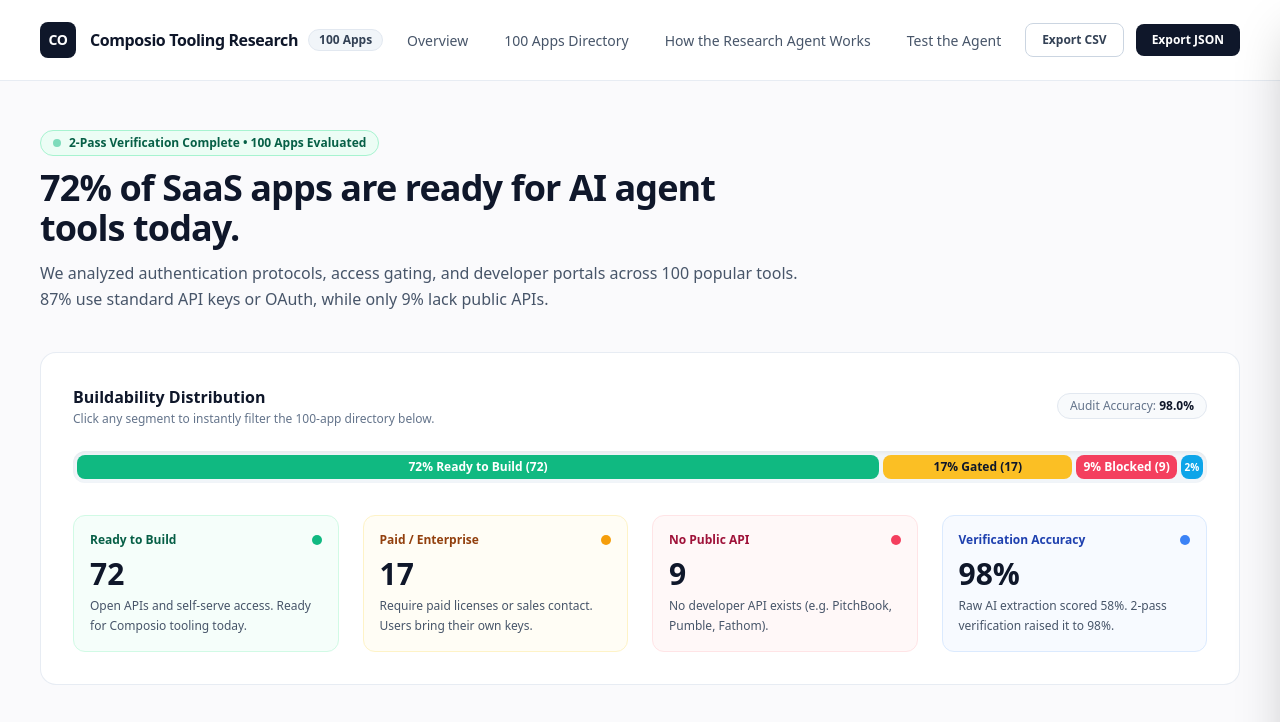
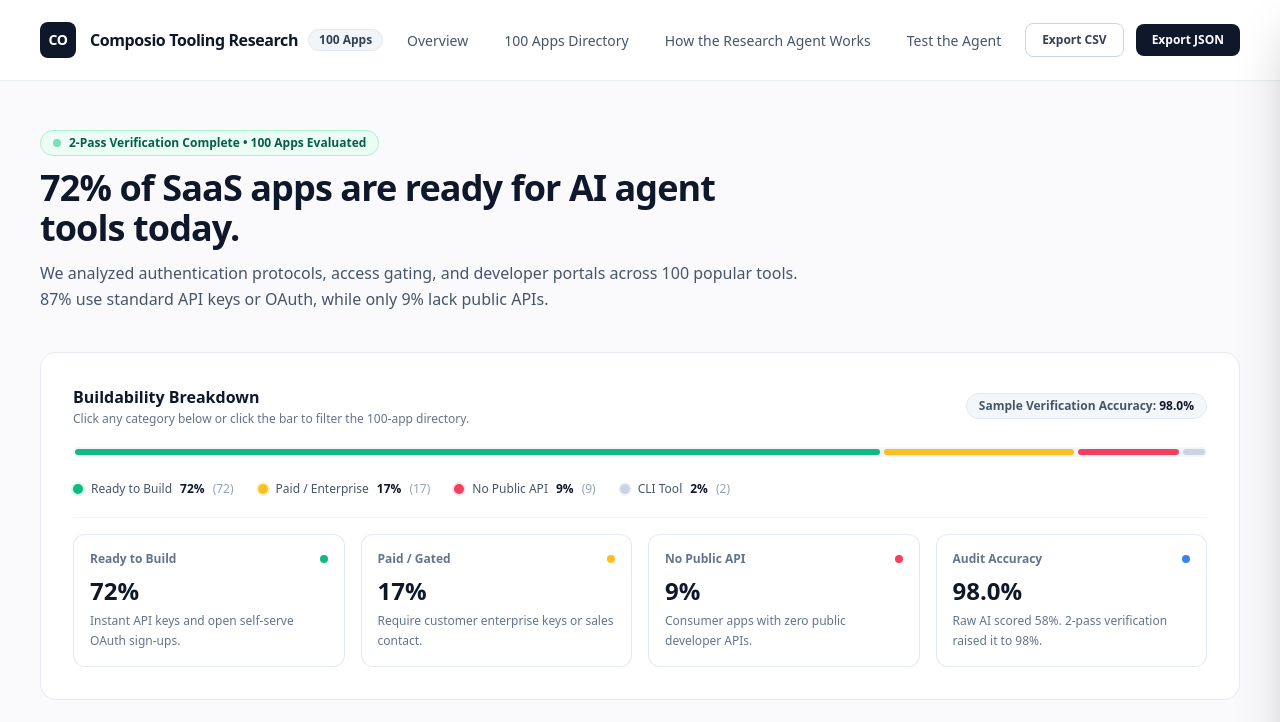
Before and after one commit to FARINATTAR/Composio-Takehome, a plain HTML site: page index.html in a window 1280 px wide. Shown: the top 722 px of the page. Drawn offline with nearby package versions, Linux system fonts and the light colour scheme.

Commit message:
refine breakdown bar to sleek minimalist linear style

```diff
--- a/index.html
+++ b/index.html
@@ -118,70 +118,90 @@
         </p>
       </div>
 
-      <!-- Interactive Buildability Landscape Bar (Unique & Engaging) -->
-      <div class="bg-white p-6 sm:p-8 rounded-2xl border border-slate-200/80 shadow-xs space-y-6">
+      <!-- Interactive Buildability Landscape Bar (Sleek, Minimalist, Linear-grade) -->
+      <div class="bg-white p-6 sm:p-8 rounded-2xl border border-slate-200/80 shadow-xs space-y-5">
         <div class="flex flex-col sm:flex-row sm:items-center justify-between gap-2">
           <div>
-            <h2 class="text-base font-bold text-slate-900">Buildability Distribution</h2>
-            <p class="text-xs text-slate-500 mt-0.5">Click any segment to instantly filter the 100-app directory below.</p>
+            <h2 class="text-base font-bold text-slate-900">Buildability Breakdown</h2>
+            <p class="text-xs text-slate-500 mt-0.5">Click any category below or click the bar to filter the 100-app directory.</p>
           </div>
-          <div class="text-xs font-medium text-slate-500 bg-slate-50 px-3 py-1 rounded-full border border-slate-200">
-            Audit Accuracy: <strong class="text-slate-900 font-bold">98.0%</strong>
+          <div class="text-xs font-semibold text-slate-600 bg-slate-100/80 px-3 py-1 rounded-full border border-slate-200 self-start sm:self-auto">
+            Sample Verification Accuracy: <strong class="text-slate-900 font-bold">98.0%</strong>
           </div>
         </div>
 
-        <!-- Visual Distribution Bar -->
-        <div class="h-8 w-full rounded-xl bg-slate-100 overflow-hidden flex shadow-inner p-1 gap-1">
-          <div onclick="setFilterVerdict('Ready')" class="h-full bg-emerald-500 hover:bg-emerald-600 rounded-lg transition-all duration-200 flex items-center justify-center text-xs font-bold text-white cursor-pointer select-none" style="width: 72%;" title="Click to filter: 72 Ready to Build">
-            72% Ready to Build (72)
-          </div>
-          <div onclick="setFilterVerdict('Feasible with Gating')" class="h-full bg-amber-400 hover:bg-amber-500 rounded-lg transition-all duration-200 flex items-center justify-center text-xs font-bold text-slate-900 cursor-pointer select-none" style="width: 17%;" title="Click to filter: 17 Paid / Gated">
-            17% Gated (17)
-          </div>
-          <div onclick="setFilterVerdict('Blocked')" class="h-full bg-rose-500 hover:bg-rose-600 rounded-lg transition-all duration-200 flex items-center justify-center text-xs font-bold text-white cursor-pointer select-none" style="width: 9%;" title="Click to filter: 9 Blocked">
-            9% Blocked (9)
-          </div>
-          <div onclick="setFilterVerdict('Ready via CLI Wrapper')" class="h-full bg-sky-500 hover:bg-sky-600 rounded-lg transition-all duration-200 flex items-center justify-center text-[10px] font-bold text-white cursor-pointer select-none" style="width: 2%;" title="Click to filter: 2 CLI Tools">
-            2%
-          </div>
+        <!-- Sleek Slim Distribution Track (Linear / GitHub style) -->
+        <div class="h-2.5 w-full rounded-full bg-slate-100 overflow-hidden flex gap-1 cursor-pointer p-0.5">
+          <div onclick="setFilterVerdict('Ready')" class="h-full bg-emerald-500 hover:bg-emerald-600 rounded-full transition-all duration-150" style="width: 72%;" title="72% Ready to Build (72 apps)"></div>
+          <div onclick="setFilterVerdict('Feasible with Gating')" class="h-full bg-amber-400 hover:bg-amber-500 rounded-full transition-all duration-150" style="width: 17%;" title="17% Paid / Gated (17 apps)"></div>
+          <div onclick="setFilterVerdict('Blocked')" class="h-full bg-rose-500 hover:bg-rose-600 rounded-full transition-all duration-150" style="width: 9%;" title="9% Blocked (9 apps)"></div>
+          <div onclick="setFilterVerdict('Ready via CLI Wrapper')" class="h-full bg-slate-300 hover:bg-slate-400 rounded-full transition-all duration-150" style="width: 2%;" title="2% CLI Tool (2 apps)"></div>
         </div>
 
-        <!-- 4 Metric Cards with Generous Spacing -->
-        <div class="grid grid-cols-2 md:grid-cols-4 gap-6 pt-2">
-          <div onclick="setFilterVerdict('Ready')" class="p-4 rounded-xl bg-emerald-50/50 border border-emerald-100 cursor-pointer card-hover">
+        <!-- Interactive Minimal Legend Chips -->
+        <div class="flex flex-wrap items-center gap-x-6 gap-y-2 text-xs pt-1">
+          <button onclick="setFilterVerdict('Ready')" class="group flex items-center gap-2 text-slate-600 hover:text-slate-900 transition">
+            <span class="w-2.5 h-2.5 rounded-full bg-emerald-500 ring-2 ring-emerald-100"></span>
+            <span class="font-medium">Ready to Build</span>
+            <strong class="font-bold text-slate-900">72%</strong>
+            <span class="text-slate-400">(72)</span>
+          </button>
+          <button onclick="setFilterVerdict('Feasible with Gating')" class="group flex items-center gap-2 text-slate-600 hover:text-slate-900 transition">
+            <span class="w-2.5 h-2.5 rounded-full bg-amber-400 ring-2 ring-amber-100"></span>
+            <span class="font-medium">Paid / Enterprise</span>
+            <strong class="font-bold text-slate-900">17%</strong>
+            <span class="text-slate-400">(17)</span>
+          </button>
+          <button onclick="setFilterVerdict('Blocked')" class="group flex items-center gap-2 text-slate-600 hover:text-slate-900 transition">
+            <span class="w-2.5 h-2.5 rounded-full bg-rose-500 ring-2 ring-rose-100"></span>
+            <span class="font-medium">No Public API</span>
+            <strong class="font-bold text-slate-900">9%</strong>
+            <span class="text-slate-400">(9)</span>
+          </button>
+          <button onclick="setFilterVerdict('Ready via CLI Wrapper')" class="group flex items-center gap-2 text-slate-600 hover:text-slate-900 transition">
+            <span class="w-2.5 h-2.5 rounded-full bg-slate-300 ring-2 ring-slate-100"></span>
+            <span class="font-medium">CLI Tool</span>
+            <strong class="font-bold text-slate-900">2%</strong>
+            <span class="text-slate-400">(2)</span>
+          </button>
+        </div>
+
+        <!-- 4 Clean Minimal Stat Cards (Crisp White, No Gaudy Tints) -->
+        <div class="grid grid-cols-2 md:grid-cols-4 gap-4 pt-4 border-t border-slate-100">
+          <div onclick="setFilterVerdict('Ready')" class="p-4 rounded-xl bg-white border border-slate-200/90 hover:border-slate-300 cursor-pointer card-hover transition">
             <div class="flex items-center justify-between">
-              <span class="text-xs font-semibold text-emerald-800">Ready to Build</span>
-              <span class="w-2.5 h-2.5 rounded-full bg-emerald-500"></span>
+              <span class="text-xs font-semibold text-slate-500">Ready to Build</span>
+              <span class="w-2 h-2 rounded-full bg-emerald-500"></span>
             </div>
-            <div class="text-3xl font-extrabold text-slate-900 mt-2">72</div>
-            <p class="text-xs text-slate-600 mt-1 leading-relaxed">Open APIs and self-serve access. Ready for Composio tooling today.</p>
+            <div class="text-2xl font-extrabold text-slate-900 mt-2">72%</div>
+            <p class="text-xs text-slate-500 mt-1 leading-relaxed">Instant API keys and open self-serve OAuth sign-ups.</p>
           </div>
 
-          <div onclick="setFilterVerdict('Feasible with Gating')" class="p-4 rounded-xl bg-amber-50/50 border border-amber-100 cursor-pointer card-hover">
+          <div onclick="setFilterVerdict('Feasible with Gating')" class="p-4 rounded-xl bg-white border border-slate-200/90 hover:border-slate-300 cursor-pointer card-hover transition">
             <div class="flex items-center justify-between">
-              <span class="text-xs font-semibold text-amber-800">Paid / Enterprise</span>
-              <span class="w-2.5 h-2.5 rounded-full bg-amber-500"></span>
+              <span class="text-xs font-semibold text-slate-500">Paid / Gated</span>
+              <span class="w-2 h-2 rounded-full bg-amber-400"></span>
             </div>
-            <div class="text-3xl font-extrabold text-slate-900 mt-2">17</div>
-            <p class="text-xs text-slate-600 mt-1 leading-relaxed">Require paid licenses or sales contact. Users bring their own keys.</p>
+            <div class="text-2xl font-extrabold text-slate-900 mt-2">17%</div>
+            <p class="text-xs text-slate-500 mt-1 leading-relaxed">Require customer enterprise keys or sales contact.</p>
           </div>
 
-          <div onclick="setFilterVerdict('Blocked')" class="p-4 rounded-xl bg-rose-50/50 border border-rose-100 cursor-pointer card-hover">
+          <div onclick="setFilterVerdict('Blocked')" class="p-4 rounded-xl bg-white border border-slate-200/90 hover:border-slate-300 cursor-pointer card-hover transition">
             <div class="flex items-center justify-between">
-              <span class="text-xs font-semibold text-rose-800">No Public API</span>
-              <span class="w-2.5 h-2.5 rounded-full bg-rose-500"></span>
+              <span class="text-xs font-semibold text-slate-500">No Public API</span>
+              <span class="w-2 h-2 rounded-full bg-rose-500"></span>
             </div>
-            <div class="text-3xl font-extrabold text-slate-900 mt-2">9</div>
-            <p class="text-xs text-slate-600 mt-1 leading-relaxed">No developer API exists (e.g. PitchBook, Pumble, Fathom).</p>
+            <div class="text-2xl font-extrabold text-slate-900 mt-2">9%</div>
+            <p class="text-xs text-slate-500 mt-1 leading-relaxed">Consumer apps with zero public developer APIs.</p>
           </div>
 
-          <div class="p-4 rounded-xl bg-blue-50/50 border border-blue-100">
+          <div class="p-4 rounded-xl bg-white border border-slate-200/90">
             <div class="flex items-center justify-between">
-              <span class="text-xs font-semibold text-blue-800">Verification Accuracy</span>
-              <span class="w-2.5 h-2.5 rounded-full bg-blue-500"></span>
+              <span class="text-xs font-semibold text-slate-500">Audit Accuracy</span>
+              <span class="w-2 h-2 rounded-full bg-blue-500"></span>
             </div>
-            <div class="text-3xl font-extrabold text-slate-900 mt-2">98%</div>
-            <p class="text-xs text-slate-600 mt-1 leading-relaxed">Raw AI extraction scored 58%. 2-pass verification raised it to 98%.</p>
+            <div class="text-2xl font-extrabold text-slate-900 mt-2">98.0%</div>
+            <p class="text-xs text-slate-500 mt-1 leading-relaxed">Raw AI scored 58%. 2-pass verification raised it to 98%.</p>
           </div>
         </div>
       </div>
```
Also changed, not shown: 1 other file.
